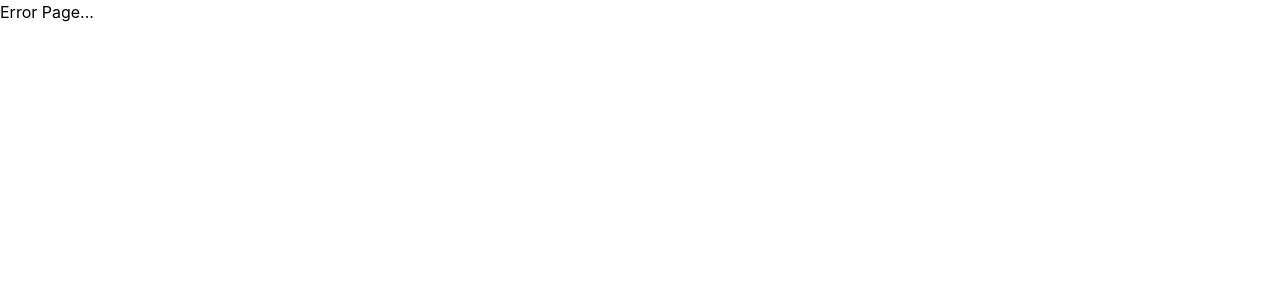
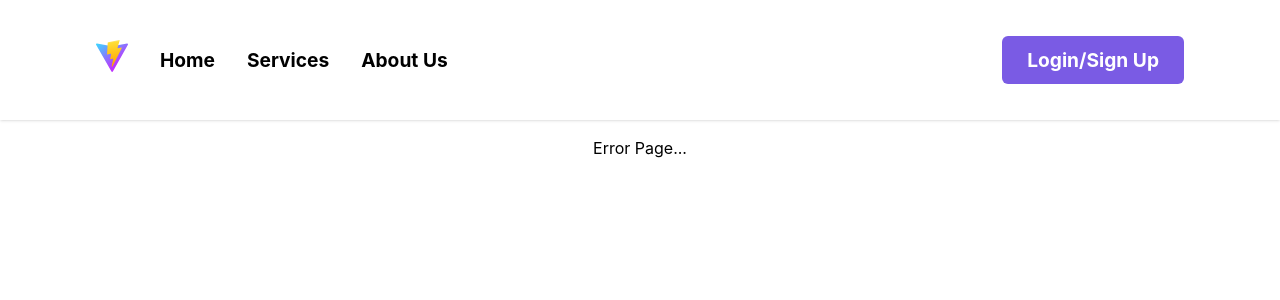
Before and after one commit to PauliusJaras/home-service, a React (Vite) app in the folder frontend/: page /search/Cleaning in a window 1280 px wide. Before the commit this address had no page. Shown: the top 300 px of the page. Built offline with nearby package versions, Linux system fonts and the light colour scheme.

Commit message:
error page update

```diff
--- a/frontend/src/pages/errorPage.jsx
+++ b/frontend/src/pages/errorPage.jsx
@@ -1,3 +1,10 @@
+import Navbar from "../components/navbar";
+
 export default function ErrorPage() {
-  return <div>Error Page...</div>;
+  return (
+    <div>
+      <Navbar />
+      <p>Error Page...</p>
+    </div>
+  );
 }
```
